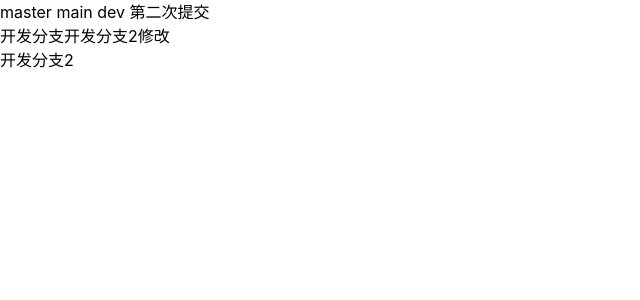
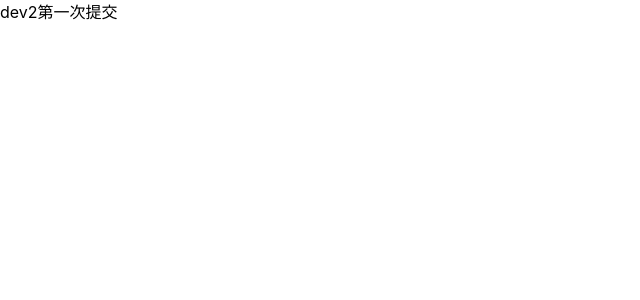
Before and after one commit to lemonkang/fincesecond, a React (Create React App) app: page / in a window 1280 px wide. Shown: the top 300 px of the page, without its empty margins (0-640 px from the left). Built offline with nearby package versions, Linux system fonts and the light colour scheme.

Commit message:
dev2第一次提交

```diff
--- a/src/App.tsx
+++ b/src/App.tsx
@@ -15,9 +15,7 @@ const {state:count,setStateCallback:setCount}=  useStateCallback<number>(1)
 
   }
   return <div>
-    <div>master main dev 第二次提交</div>
-    <div>开发分支开发分支2修改</div>
-    <div>开发分支2</div>
+    <div>dev2第一次提交</div>
   </div>
 }
 export default App
```
